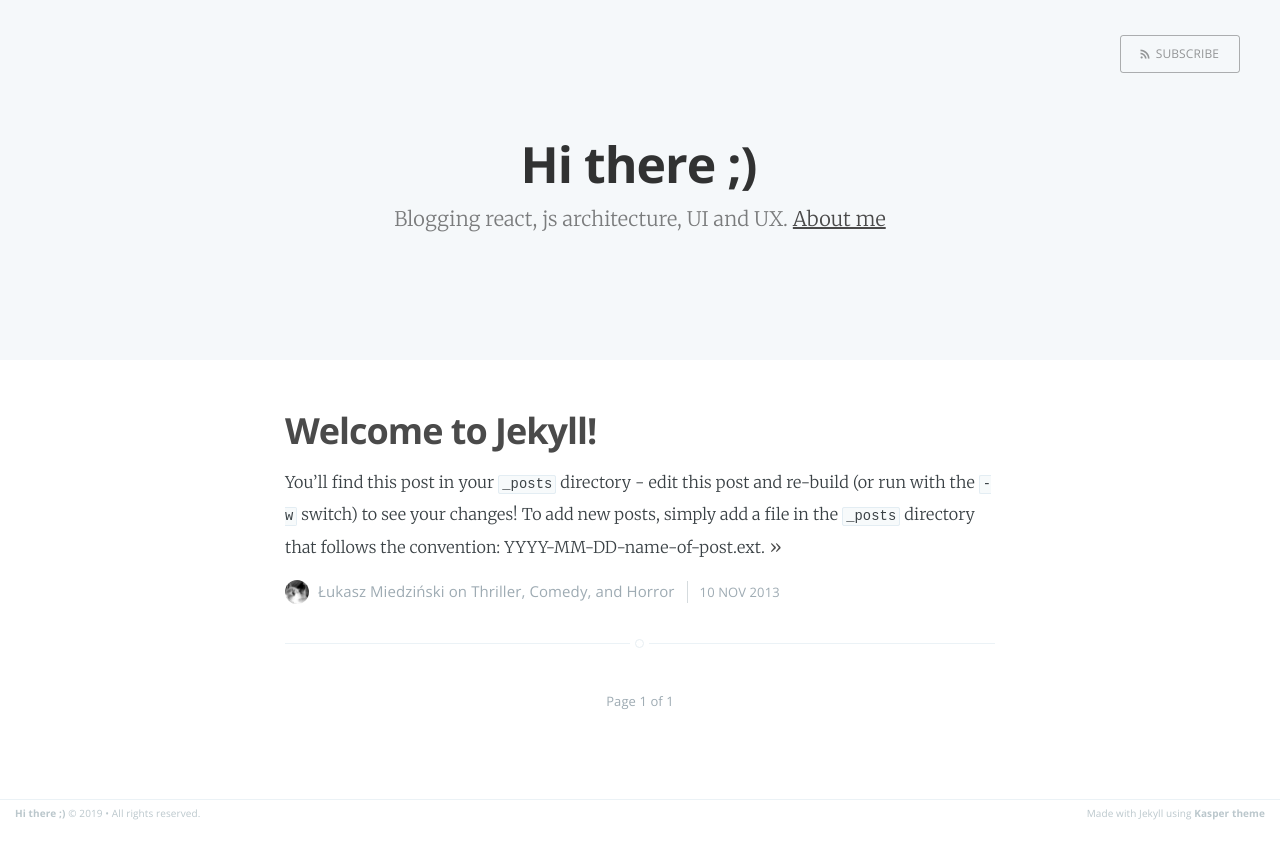
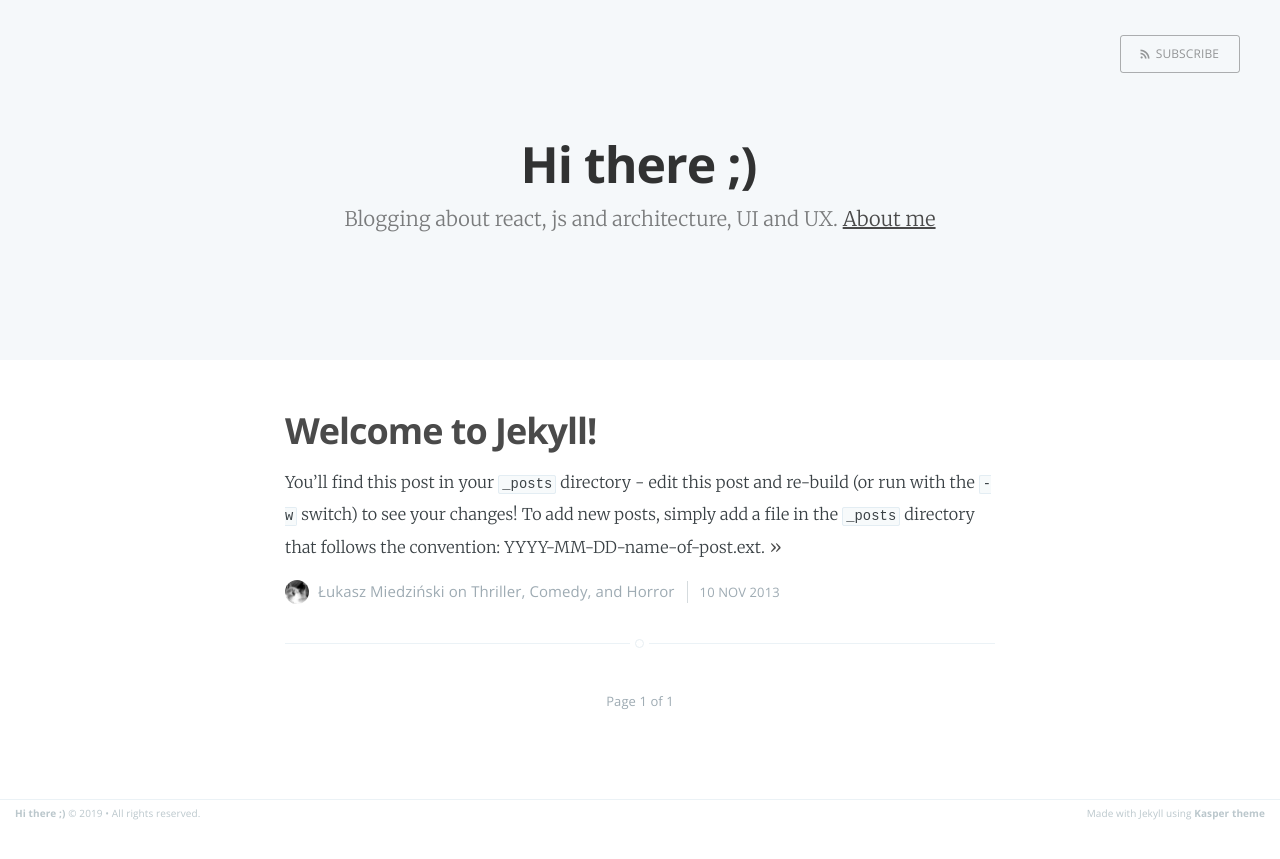
Before and after one commit to miedziak/miedziak.io, a Jekyll site: the page built from index.html, in a window 1280 px wide. Shown: the top 859 px of the page. Built offline with Jekyll 4.4.1, drawn with Linux system fonts in a browser that asks for light colours; the list of posts is cut into pages by our own code.

Commit message:
Fixes in config

```diff
--- a/_config.yml
+++ b/_config.yml
@@ -1,12 +1,12 @@
 name: Hi there ;)
-description: Blogging react, js architecture, UI and UX
+description: Blogging about react, js and architecture, UI and UX
 meta_description: "Your New Jekyll Site, Blogging about stuffs"
 
 markdown: kramdown
 highlighter: rouge
 logo: false
 paginate: 15
-baseurl: /
+baseurl: http://miedziak.io
 domain_name: 'http://miedziak.io'
 google_analytics: 'UA-XXXXXXXX-X'
 gems: [jekyll-paginate]
```
